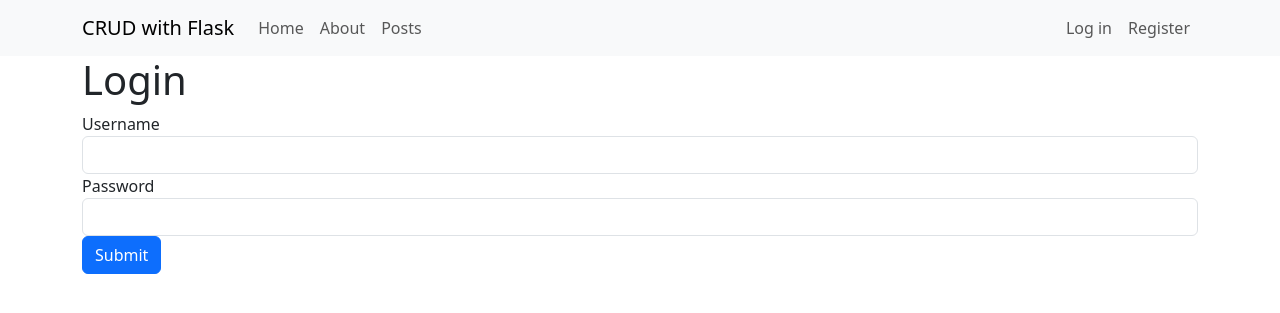
After one commit to dylan2031/crud-with-flask, a Flask app: page /login in a window 1280 px wide. The commit adds this page. Shown: the top 313 px of the page. Run offline with Flask 3, Linux system fonts and the light colour scheme; some libraries are stand-ins or nearby versions.

Commit message:
Added login functionality.

```diff
--- a/app.py
+++ b/app.py
@@ -64,6 +64,39 @@ def register():
         return redirect (url_for('index'))
     return render_template('register.html', form=form)
 
+@app.route('/login', methods=['GET', 'POST'])
+def login():
+    if request.method =='POST':
+        username = request.form['username']
+        password_candidate = request.form['password']
+
+        cur = mysql.connection.cursor()
+
+        result = cur.execute("SELECT * FROM users WHERE username = %s", [username])
+
+        if result > 0:
+            data = cur.fetchone()
+            password = data['password']
+
+            if sha256_crypt.verify(password_candidate, password):
+                session['logged_in'] = True
+                session['username'] = username
+                flash('You are now logged in.', 'info')
+                return redirect(url_for('dashboard'))
+            else:
+                error = 'Invalid password.'
+                return render_template('login.html', error=error)
+            cur.close()
+        else:
+            error = 'Username not found.'
+            return render_template('login.html', error=error)
+
+    return render_template('login.html')
+
+@app.route('/dashboard')
+def dashboard():
+    return render_template('dashboard.html')
+
 if __name__ == '__main__':
     app.secret_key='secret'
     app.run(debug=True)
--- /dev/null
+++ b/templates/dashboard.html
@@ -0,0 +1,6 @@
+{% extends 'layout.html' %}
+
+{% block body %}
+    <br>
+    <h1>Dashboard!</h1>
+{% endblock %}
--- a/templates/includes/_messages.html
+++ b/templates/includes/_messages.html
@@ -5,3 +5,11 @@
         {% endfor %}
     {% endif %}
 {% endwith %}
+
+{% if error %}
+    <div class="alert alert-danger">{{error}}</div>
+{% endif %}
+
+{% if msg %}
+    <div class="alert">{{msg}}</div>
+{% endif %}
--- a/templates/includes/nav.html
+++ b/templates/includes/nav.html
@@ -18,7 +18,7 @@
             </ul>
             <ul class="navbar-nav mr-auto mb-2 mb-lg-0">
                 <li class="nav-item">
-                    <a class="nav-link" aria-current="page" href="/">Log in</a>
+                    <a class="nav-link" aria-current="page" href="/login">Log in</a>
                 </li>
                 <li class="nav-item">
                     <a class="nav-link" aria-current="page" href="/register">Register</a>
--- /dev/null
+++ b/templates/login.html
@@ -0,0 +1,16 @@
+{% extends 'layout.html' %}
+
+{% block body %}
+    <h1>Login</h1>
+    <form action="" method="POST">
+        <div class="form-group">
+            <label>Username</label>
+            <input type="text" name="username" class="form-control" value="{{request.form.username}}">
+        </div>
+        <div class="form-group">
+            <label>Password</label>
+            <input type="password" name="password" class="form-control" value="{{request.form.password}}">
+        </div>
+        <button type="submit" class="btn btn-primary">Submit</button>
+    </form>
+{% endblock %}
```
